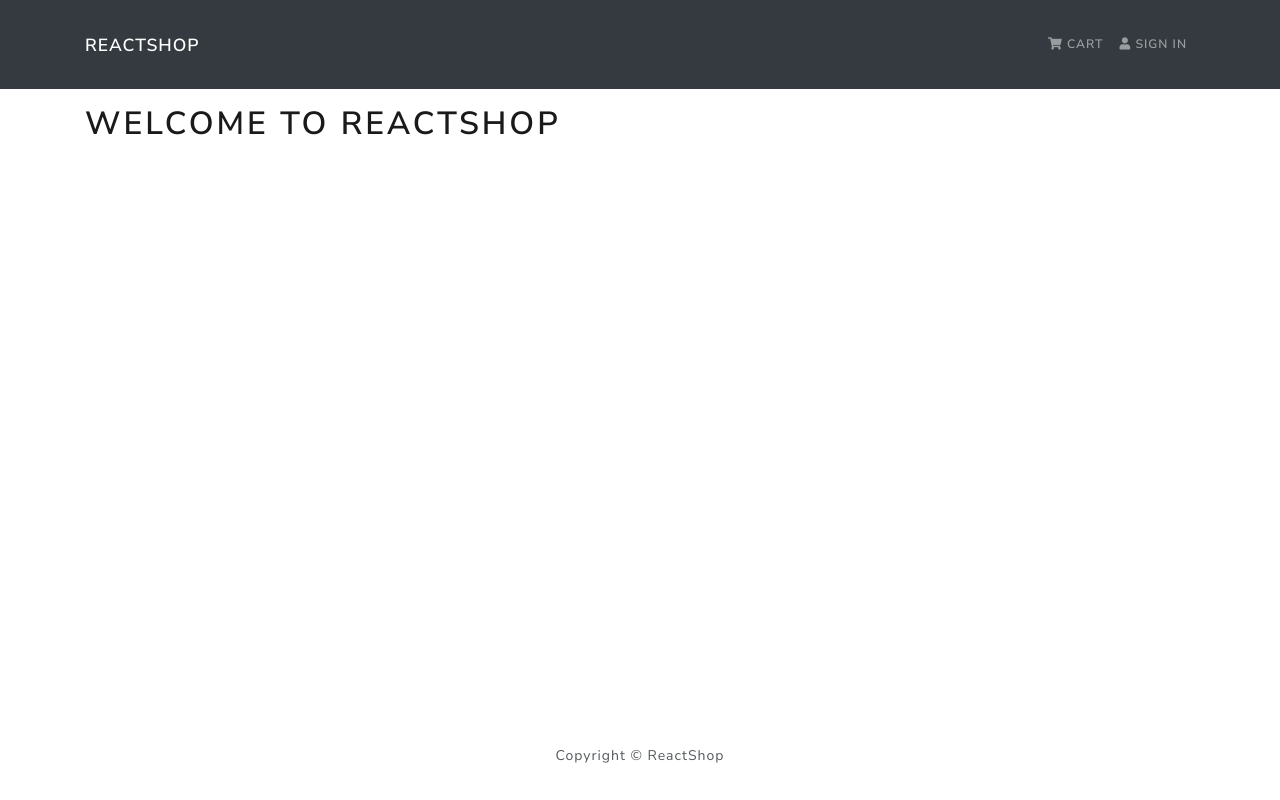
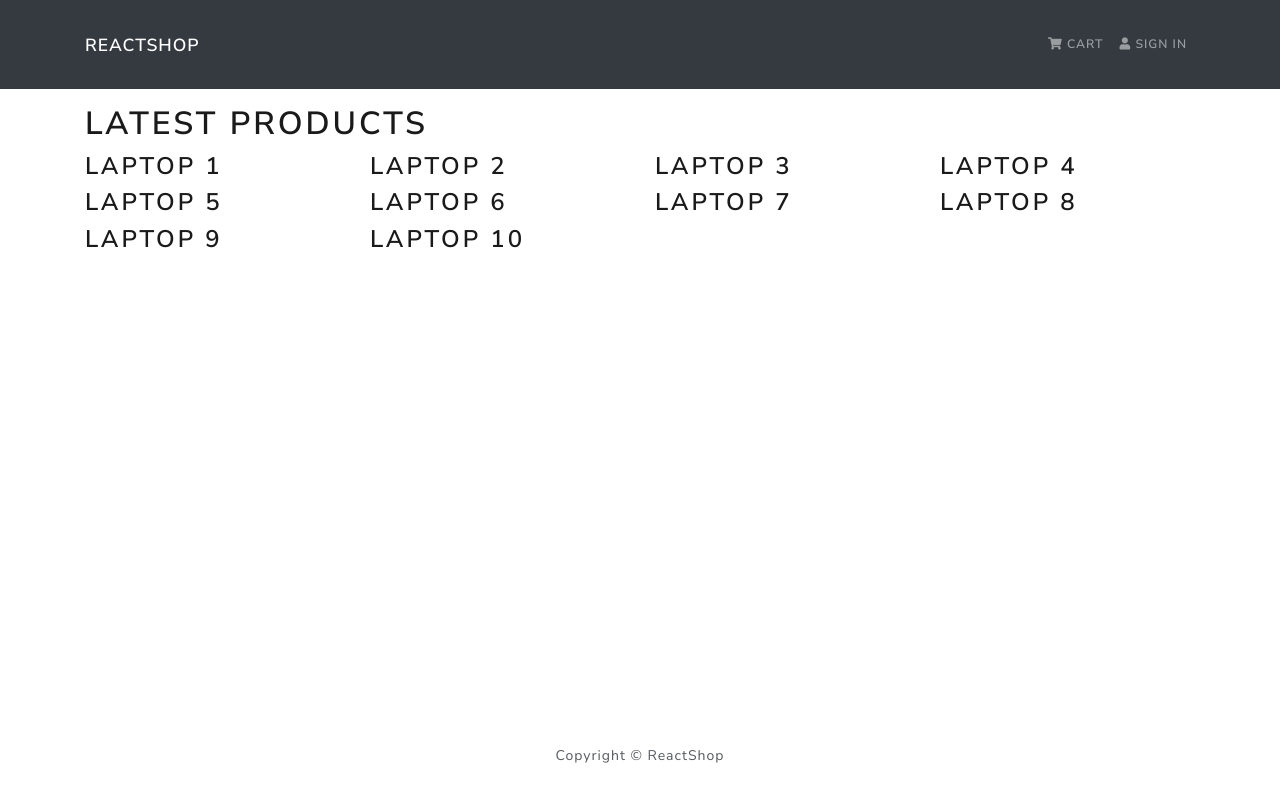
Before and after one commit to mbalic/ReactShop, a React (Create React App) app in the folder frontend/: page / in a window 1280 px wide. Built offline with nearby package versions, Linux system fonts and the light colour scheme.

Commit message:
added home screen component

```diff
--- a/frontend/src/App.js
+++ b/frontend/src/App.js
@@ -1,6 +1,7 @@
 import { Container } from 'react-bootstrap'
 import Header from './components/Header'
 import Footer from './components/Footer'
+import HomeScreen from './screens/HomeScreen'
 
 const App = () => {
   return (
@@ -8,7 +9,7 @@ const App = () => {
     <Header />
     <main className='py-3'>
       <Container>
-        <h1>Welcome to reactshop</h1>
+        <HomeScreen />
       </Container>
     </main>
     <Footer />
--- a/frontend/src/products.js
+++ b/frontend/src/products.js
@@ -120,3 +120,5 @@ const products = [
       "numReviews": 1
     }
   ]
+
+  export default products
--- /dev/null
+++ b/frontend/src/screens/HomeScreen.js
@@ -0,0 +1,20 @@
+import React from 'react'
+import { Col, Row } from 'react-bootstrap'
+import products from '../products'
+
+const HomeScreen = () => {
+    return (
+        <>
+            <h1>Latest products</h1>
+            <Row>
+                {products.map(product => (
+                    <Col sm={12} md={6} lg={4} xl={3}>
+                        <h3>{product.name}</h3>
+                    </Col>
+                ))}
+            </Row>
+        </>
+    )
+}
+
+export default HomeScreen
```
Also changed, not shown: 1 other file (tests, documents, lock files or other folders).
